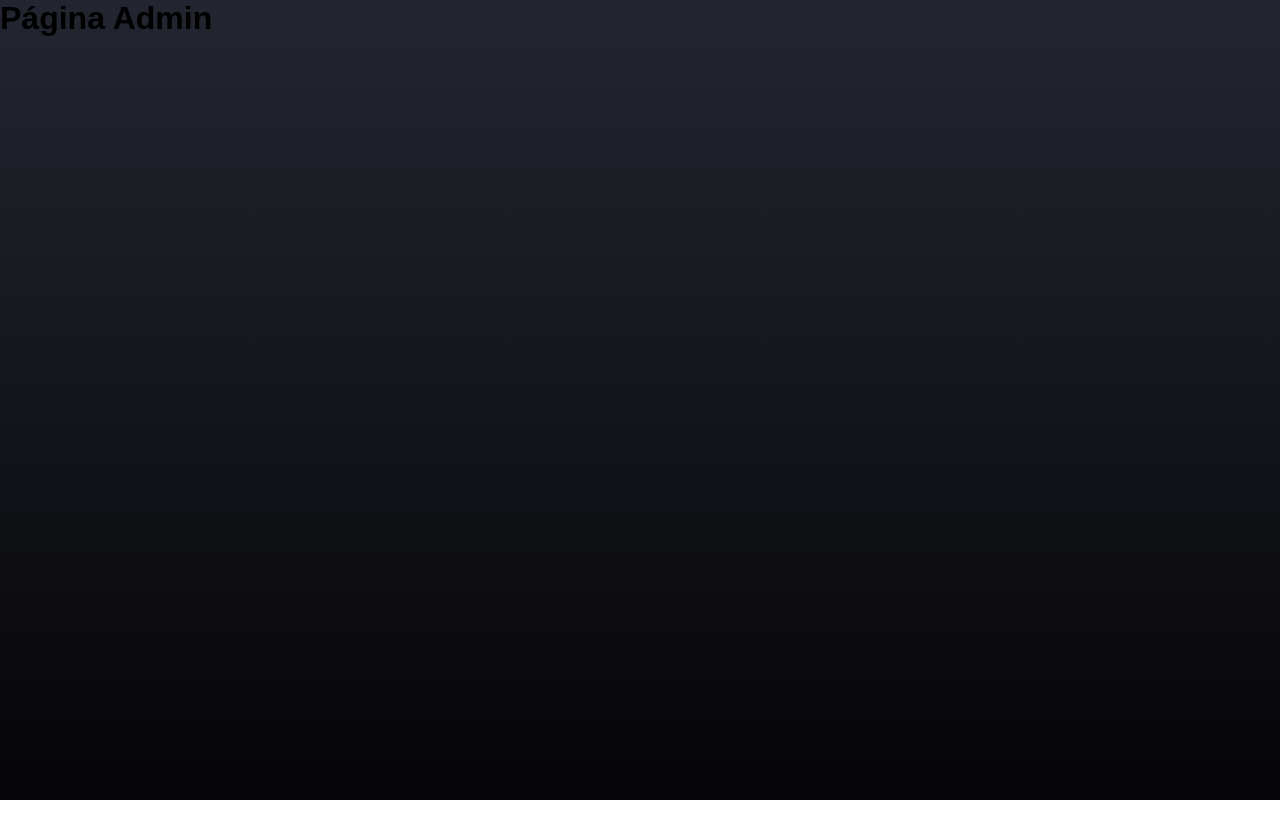
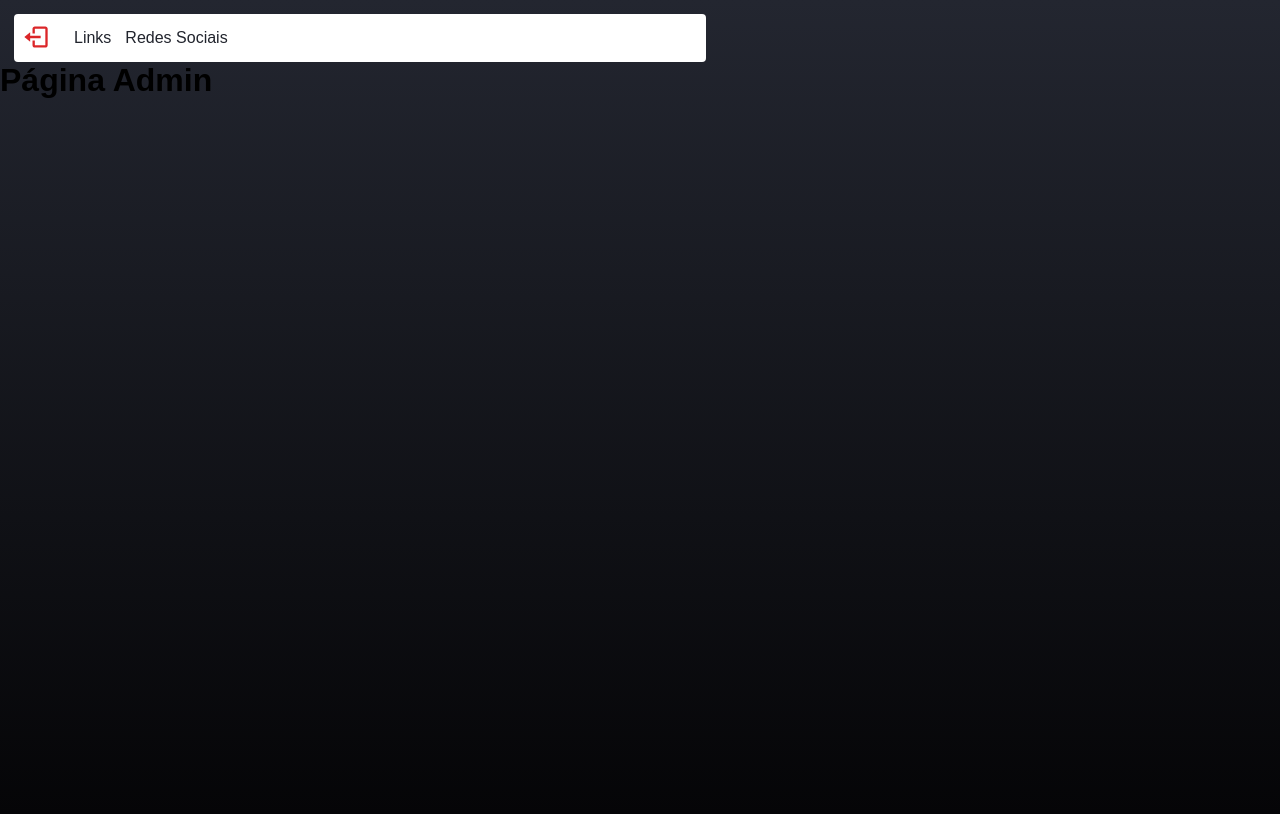
Before and after one commit to nathaliaveneziano/devlinks, a React (Create React App) app: page /admin in a window 1280 px wide. Built offline with nearby package versions, Linux system fonts and the light colour scheme; no server answers; sample sign-in values are in the browser's storage.

Commit message:
admin header finished

```diff
--- /dev/null
+++ b/src/components/Header/header.css
@@ -0,0 +1,32 @@
+.admin-header {
+  width: 100%;
+  max-width: 720px;
+  margin-top: 14px;
+  padding: 0 14px;
+}
+
+.nav-header {
+  width: 100%;
+  background-color: #fff;
+  height: 48px;
+  display: flex;
+  align-items: center;
+  border-radius: 4px;
+}
+
+.nav-header button {
+  border: 0;
+  background-color: transparent;
+  margin-right: 24px;
+  margin-left: 8px;
+}
+
+.nav-header a {
+  margin-right: 14px;
+  color: #21242d;
+  transition: all 0.3s;
+}
+
+.nav-header a:hover {
+  color: #eda617;
+}
--- /dev/null
+++ b/src/components/Header/index.jsx
@@ -0,0 +1,23 @@
+import { Link } from 'react-router-dom';
+import { BiLogOut } from 'react-icons/bi';
+import { signOut } from 'firebase/auth';
+import { auth } from '../../services/firebaseConnection';
+import './header.css';
+
+export function Header() {
+  async function handleLougout() {
+    await signOut(auth);
+  }
+
+  return (
+    <header className="admin-header">
+      <nav className="nav-header">
+        <button onClick={handleLougout}>
+          <BiLogOut size={28} color="#db2629" />
+        </button>
+        <Link to="/admin">Links</Link>
+        <Link to="/admin/social">Redes Sociais</Link>
+      </nav>
+    </header>
+  );
+}
--- a/src/pages/Admin/index.jsx
+++ b/src/pages/Admin/index.jsx
@@ -1,6 +1,9 @@
+import { Header } from '../../components/Header';
+
 export default function Admin() {
   return (
-    <div>
+    <div className="admin">
+      <Header />
       <h1>Página Admin</h1>
     </div>
   );
```
